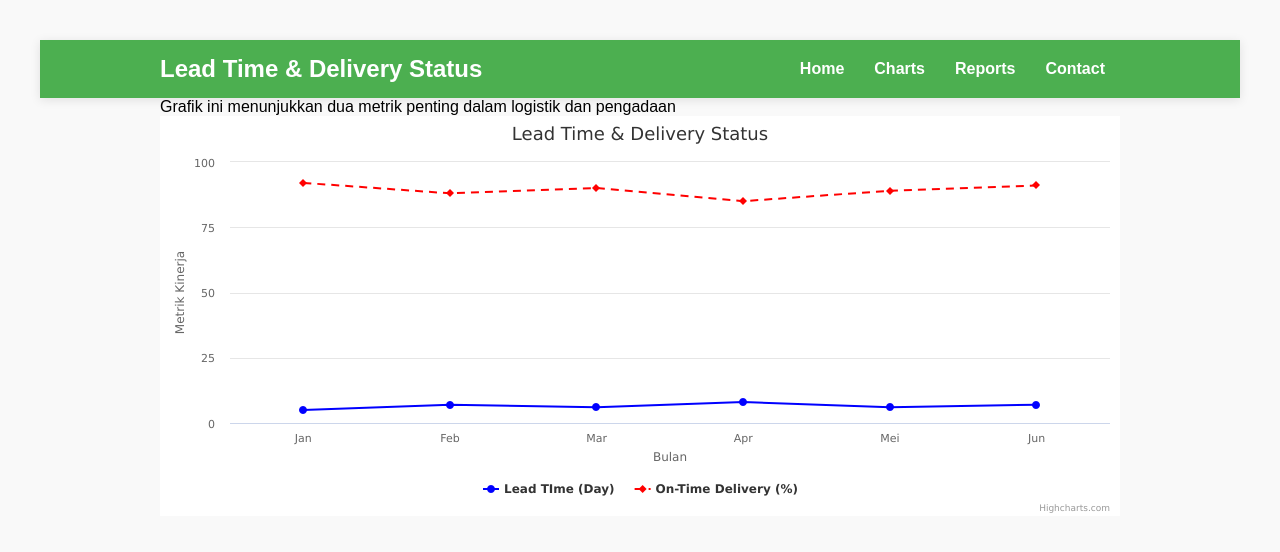
After one commit to KenNarendraE/PHP-Chart, a PHP site: page /lead_time.php in a window 1280 px wide. The commit adds this page. Shown: the top 552 px of the page. Run offline with PHP 8.4, Linux system fonts and the light colour scheme.

Commit message:
Feat: Chart Lead Time

```diff
--- a/chart.php
+++ b/chart.php
@@ -45,7 +45,7 @@
                 "Supplier Performance Analysis"=> "sup_performance.php",
                 "Purchase Order Tracking"=> "purchase_order.php",
                 "Cost Savings & Spend Analysis"=> "cost_saving.php",
-                "Lead Time & Delivery Status"=> "cashflow.php",
+                "Lead Time & Delivery Status"=> "lead_time.php",
                 "Inventory Purchase Trends"=> "cashflow.php",
                 "Machine Utilization Rate"=> "cashflow.php",
                 "Production Output vs. Target"=> "cashflow.php",
--- /dev/null
+++ b/lead_time.php
@@ -0,0 +1,66 @@
+<!DOCTYPE html>
+<html lang="id">
+<head>
+    <meta charset="UTF-8">
+    <meta name="viewport" content="width=device-width, initial-scale=1.0">
+    <title>Cost Savings & Spend Analysis</title>
+    <link rel="stylesheet" href="assets/style.css">
+    <script src="https://code.highcharts.com/highcharts.js"></script>
+</head>
+<body>
+
+    <!-- Navbar -->
+    <nav class="navbar">
+        <div class="container">
+            <h1 class="logo">Lead Time & Delivery Status</h1>
+            <ul class="nav-links">
+                <li><a href="index.php">Home</a></li>
+                <li><a href="chart.php">Charts</a></li>
+                <li><a href="#">Reports</a></li>
+                <li><a href="#">Contact</a></li>
+            </ul>
+        </div>
+    </nav>
+
+    <!-- Konten -->
+    <div class="container">
+        <p>Grafik ini menunjukkan dua metrik penting dalam logistik dan pengadaan</p>
+
+        <!-- Container Chart -->
+        <div id="lead_time" style="width:100%; height:400px;"></div>
+    </div>
+
+    <script>
+        Highcharts.chart('lead_time', {
+            chart: {
+                type: 'line' // Bisa diganti ke 'line' atau 'bar' sesuai kebutuhan
+            },
+            title: {
+                text: 'Lead Time & Delivery Status'
+            },
+            xAxis: {
+                categories: ['Jan', 'Feb', 'Mar', 'Apr', 'Mei', 'Jun'],
+                title: {
+                    text: 'Bulan'
+                }
+            },
+            yAxis: {
+                title: {
+                    text: 'Metrik Kinerja'
+                }
+            },
+            series: [{
+                name: 'Lead TIme (Day)',
+                data: [5, 7, 6, 8, 6, 7],
+                color: '#0000FF'
+            }, {
+                name: 'On-Time Delivery (%)',
+                data: [92, 88, 90, 85, 89, 91],
+                color: '#FF0000',
+                dashStyle: 'Dash' // Mengubah garis menjadi putus-putus
+            }]
+        });
+    </script>
+
+</body>
+</html>
```
